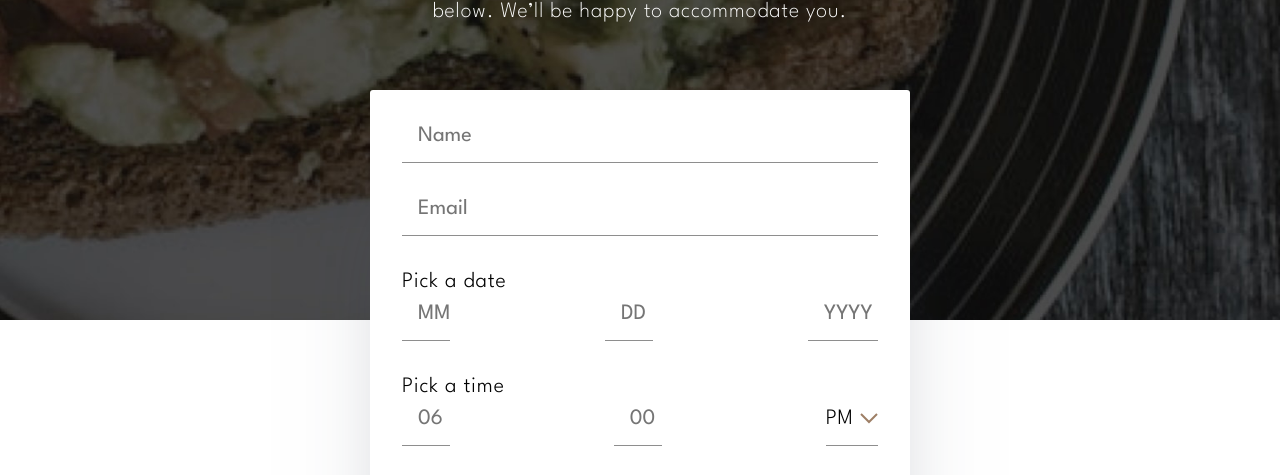
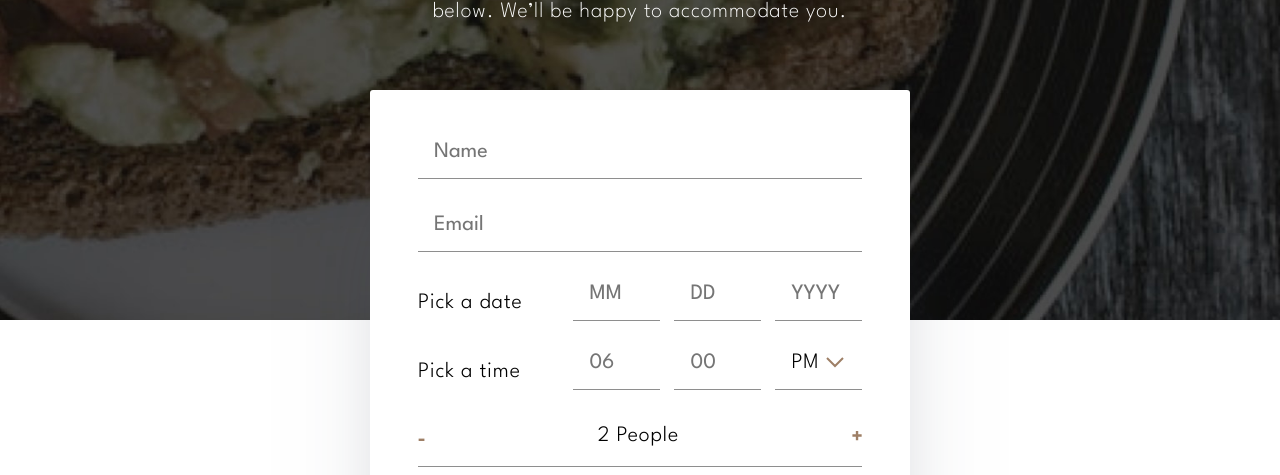
Before and after one commit to richieAiello/dine-restaurant-website, a website: page src/booking.html in a window 1280 px wide. Shown: the part 287-762 px from the top of the page. Drawn offline with Linux system fonts and the light colour scheme.

Commit message:
Refactored and organized css, and styled form elements.

```diff
--- a/src/booking.html
+++ b/src/booking.html
@@ -58,13 +58,13 @@
                         <div class="time-container">
                             <input type="number" name="hour" class="input number" min="01" max="12" placeholder="06" required>
                             <input type="number" name="minute" class="input number" min="00" max="59" placeholder="00" required>
-                            <button type="button" class="btn--form btn--day-night day-night">
+                            <button type="button" class="btn--form btn--day-night">
                                 <span class="btn--day-night__text">PM</span>
                                 <img src="../images/icons/icon-arrow.svg" alt="" class="btn--day-night__arrow">
                             </button>
                             <div class="day-night__select">
                                 <button type="button" class="btn--form btn--am">
-                                    <img src="../images/icons/icon-check.svg" alt="" class="check">
+                                    <img src="../images/icons/icon-check.svg" alt="" class="check hidden">
                                     AM
                                 </button>
                                 <button type="button" class="btn--form btn--pm">
@@ -76,10 +76,12 @@
                     </label>
                 </div>
 
-                <div class="input-container customer-total" data-error="This field is incomplete">
+                <div class="input-container" data-error="This field is incomplete">
                     <button type="button" class="btn--form btn--subtract"><img src="../images/icons/icon-minus.svg" alt=""></button>
-                    <span class="total">2</span>
-                    <span class="people">People</span>
+                    <div class="customer-total">
+                        <span class="total">2</span>
+                        <span class="customer">People</span>
+                    </div>
                     <button type="button" class="btn--form btn--add"><img src="../images/icons/icon-plus.svg" alt=""></button>
                 </div>
 
--- a/src/main.scss
+++ b/src/main.scss
@@ -294,7 +294,7 @@ $tan: #9E7F66;
 }
 
 /**************************************
-    Main
+    Main - Home Page
 **************************************/
 .main {
 
@@ -315,83 +315,6 @@ $tan: #9E7F66;
         margin-bottom: 2rem;
     }
 
-    &--booking {
-        min-height: 534px;
-
-        .container {
-            position: relative;
-        }
-
-        .reservation-form {
-            display: flex;
-            flex-direction: column;
-            min-height: 585px;
-            width: min(100%, 540px);
-            background-color: $white;
-            border-radius: 3px;
-            box-shadow: 0 75px 100px -50px rgba(#384255, 50.32%);
-            position: absolute;
-            top: -137px;
-            left: 0;
-            right: 0;
-            margin-inline: auto;
-            padding: 2rem;
-
-            .input {
-                border: initial;
-                outline: none;
-                font-family: inherit;
-                font-size: inherit;
-            }
-
-            .input::-webkit-outer-spin-button,
-            .input::-webkit-inner-spin-button {
-                display: none;
-            }
-
-            .input-container {
-                margin-bottom: 2rem;
-            }
-
-            .input,
-            .day-night,
-            .customer-total {
-                border-bottom: 1px solid #8e8e8e;
-                padding-bottom: 1rem;
-            }
-
-            .text {
-                padding-left: 1rem;
-                width: 100%;
-            }
-
-            .date,
-            .time {
-                display: flex;
-                text-align: left;
-                flex-direction: column;
-
-                .date-container,
-                .time-container {
-                    display: flex;
-                    justify-content: space-between;
-                    margin-top: 0.5rem;
-
-                    .number {
-                        padding-left: 1rem;
-                    }
-                }
-            }
-
-            .day-night {
-
-                &__select {
-                    display: none;
-                }
-            }
-        }
-    }
-
     @media(min-width: 635px) {
 
         &__heading {
@@ -405,15 +328,6 @@ $tan: #9E7F66;
         &__text {
             max-width: 37ch;
         }
-
-        &--booking {
-            min-height: 435px;
-
-            .reservation-form {
-                min-height: 545px;
-                top: -230px;
-            }
-        }
     }
 
     @media(min-width: 1440px) {
@@ -424,17 +338,6 @@ $tan: #9E7F66;
 
         .divider {
             margin-bottom: 3rem;
-        }
-
-        &--booking {
-            min-height: 319px;
-
-            .reservation-form {
-                min-height: 560px;
-                left: unset;
-                margin-inline: unset;
-                top: -342px;
-            }
         }
     }
 
@@ -791,6 +694,133 @@ $tan: #9E7F66;
                         margin-bottom: 0;
                     }
                 }
+            }
+        }
+    }
+}
+
+/**************************************
+    Main - Booking Page
+**************************************/
+.main--booking {
+    min-height: 534px;
+
+    .container {
+        position: relative;
+    }
+
+    .reservation-form {
+        display: flex;
+        flex-direction: column;
+        min-height: 585px;
+        width: min(100%, 540px);
+        background-color: $white;
+        border-radius: 3px;
+        box-shadow: 0 75px 100px -50px rgba(#384255, 50.32%);
+        position: absolute;
+        top: -137px;
+        left: 0;
+        right: 0;
+        margin-inline: auto;
+        padding: 2rem;
+
+        .input {
+            border: initial;
+            outline: none;
+            font-family: inherit;
+            font-size: inherit;
+        }
+
+        .input::-webkit-outer-spin-button,
+        .input::-webkit-inner-spin-button {
+            display: none;
+        }
+
+        .input-container {
+            margin-bottom: 2rem;
+        }
+
+        .input,
+        .day-night,
+        .input-container:last-of-type {
+            border-bottom: 1px solid #8e8e8e;
+            padding-bottom: 1rem;
+        }
+
+        .text {
+            padding-left: 1rem;
+            width: 100%;
+        }
+
+        .date,
+        .time {
+            display: flex;
+            text-align: left;
+            flex-direction: column;
+
+            .date-container,
+            .time-container {
+                display: flex;
+                justify-content: space-between;
+                margin-top: 0.5rem;
+
+                .number {
+                    width: 30%;
+                    padding-left: 1rem;
+                }
+            }
+        }
+
+        .day-night {
+
+            &__select {
+                display: none;
+            }
+        }
+
+        .input-container:last-of-type {
+            display: flex;
+            justify-content: space-between;
+            align-items: center;
+        }
+    }
+
+    @media(min-width: 635px) {
+
+        & {
+            min-height: 435px;
+
+            .reservation-form {
+                min-height: 545px;
+                top: -230px;
+                padding: 3rem;
+
+                .date,
+                .time {
+                    flex-direction: row;
+                    align-items: center;
+                    justify-content: space-between;
+
+                    .date-container,
+                    .time-container {
+                        width: 65%;
+                        margin-top: 0;
+                    }
+                }
+            }
+        }
+    }
+
+    @media(min-width: 1440px) {
+
+        & {
+            min-height: 319px;
+
+            .reservation-form {
+                min-height: 560px;
+                left: unset;
+                margin-inline: unset;
+                top: -342px;
             }
         }
     }
@@ -1185,6 +1215,18 @@ $tan: #9E7F66;
         color: rgba($light-grey, 100%);
     }
 
+    &--day-night {
+        text-align: left;
+        padding-left: 1rem;
+        width: 30%;
+        border-bottom: 1px solid #8e8e8e;
+        padding-bottom: 1rem;
+    }
+
+    &--booking {
+        padding: 1.5rem;
+    }
+
     @media(min-width: 635px) {
 
         &--events.special {
```
Also changed, not shown: src/style.css.
